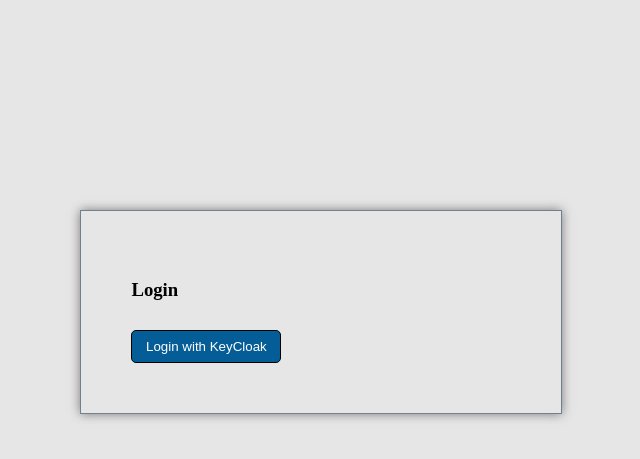
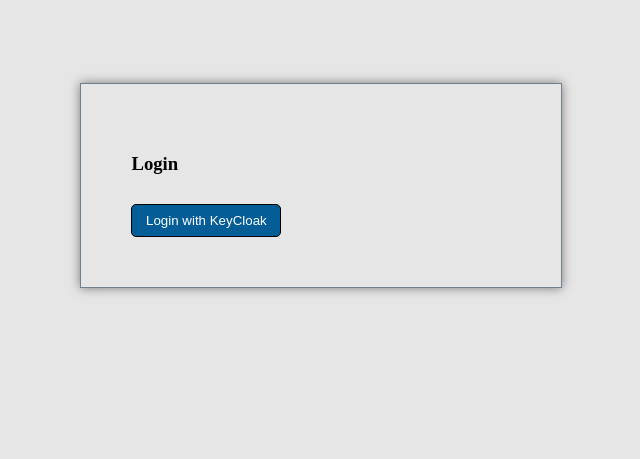
Before and after one commit to kelvin-kahuho/Technical-Interview---Savannah-Informatics, a Flask app: page / in a window 1280 px wide. Shown: the top 459 px of the page, without its empty margins (319-959 px from the left). Run offline with Flask 3, Linux system fonts and the light colour scheme.

Commit message:
Updated styling on div container

```diff
--- a/static/styles.css
+++ b/static/styles.css
@@ -7,7 +7,7 @@
     display: flex;
     justify-content: center;
     align-items: center;
-    margin-top: 15%;
+    margin-top: 5%;
 }
 
 
```
